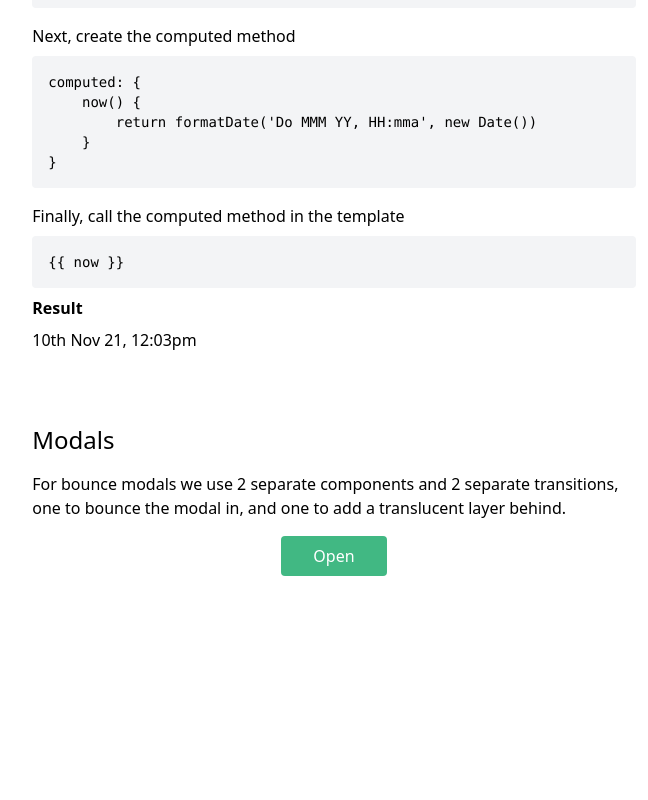
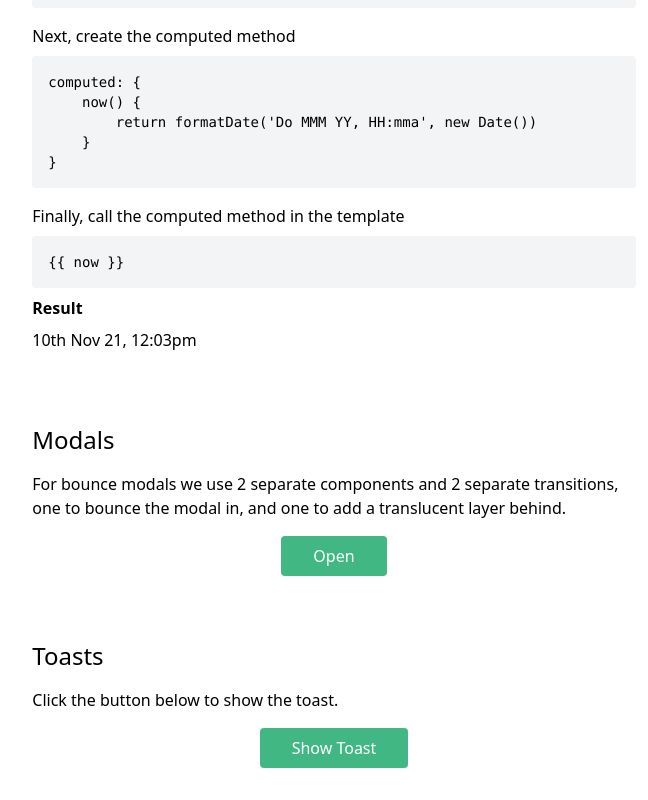
Before and after one commit to vsbristol/vue-quickstart, a Vue app: page / in a window 1280 px wide. Shown: the part 959-1759 px from the top of the page, without its empty margins (306-954 px from the left). Before the commit the page ends 1567 px from the top, so only its background shows below. Built offline with nearby package versions, Linux system fonts and the light colour scheme.

Commit message:
Show toast added

```diff
--- a/src/main.js
+++ b/src/main.js
@@ -3,8 +3,9 @@ import App from './App.vue'
 import router from './router'
 import store from "./store";
 import './assets/css/index.css'
+import toast from './plugins/toast';
 
 import interceptorsSetup from './helpers/interceptors'
 interceptorsSetup(router, store);
 
-createApp(App).use(router).use(store).mount('#app')
+createApp(App).use(router).use(store).use(toast).mount('#app')
--- /dev/null
+++ b/src/plugins/toast/Toast.vue
@@ -0,0 +1,18 @@
+<template>
+    <div>
+        <div class="py-4 px-4 fixed bottom-0 w-full left-0 bg-white border-t border-gray-100 text-gray-900 text-lg font-light text-center">
+            This is a toast
+        </div>
+    </div>
+</template>
+
+<script>
+export default {
+    name: 'toast',
+    methods: {
+        onClick(event) {
+            this.$emit("click", event);
+        },
+    }
+};
+</script>
--- /dev/null
+++ b/src/plugins/toast/index.js
@@ -0,0 +1,7 @@
+import toast from "./Toast.vue";
+
+export default {
+    install(Vue) {
+        Vue.component("toast", toast);
+    }
+};
--- a/src/views/Home.vue
+++ b/src/views/Home.vue
@@ -74,6 +74,17 @@
             </transition>
         </div>
 
+        <div class="w-4/7 mx-auto py-8 px-16">
+            <h2 class="text-2xl mb-4">Toasts</h2>
+            <p>Click the button below to show the toast.</p>
+            <div class="mt-4 text-center">
+                <button v-on:click="showToast = true" class="mx-auto bg-primary rounded py-2 px-8 text-white">Show Toast</button>
+            </div>
+            <transition name="fade" mode="out-in">
+                <toast v-if="showToast"></toast>
+            </transition>
+        </div>
+
     </div>
 </template>
 
@@ -90,7 +101,11 @@ export default {
         return {
             clicks: this.$store.getters.clicks,
             showModal: false,
+            showToast: false,
         }
+    },
+    created() {
+      console.log(this.abToast);
     },
     computed: {
         now() {
```
